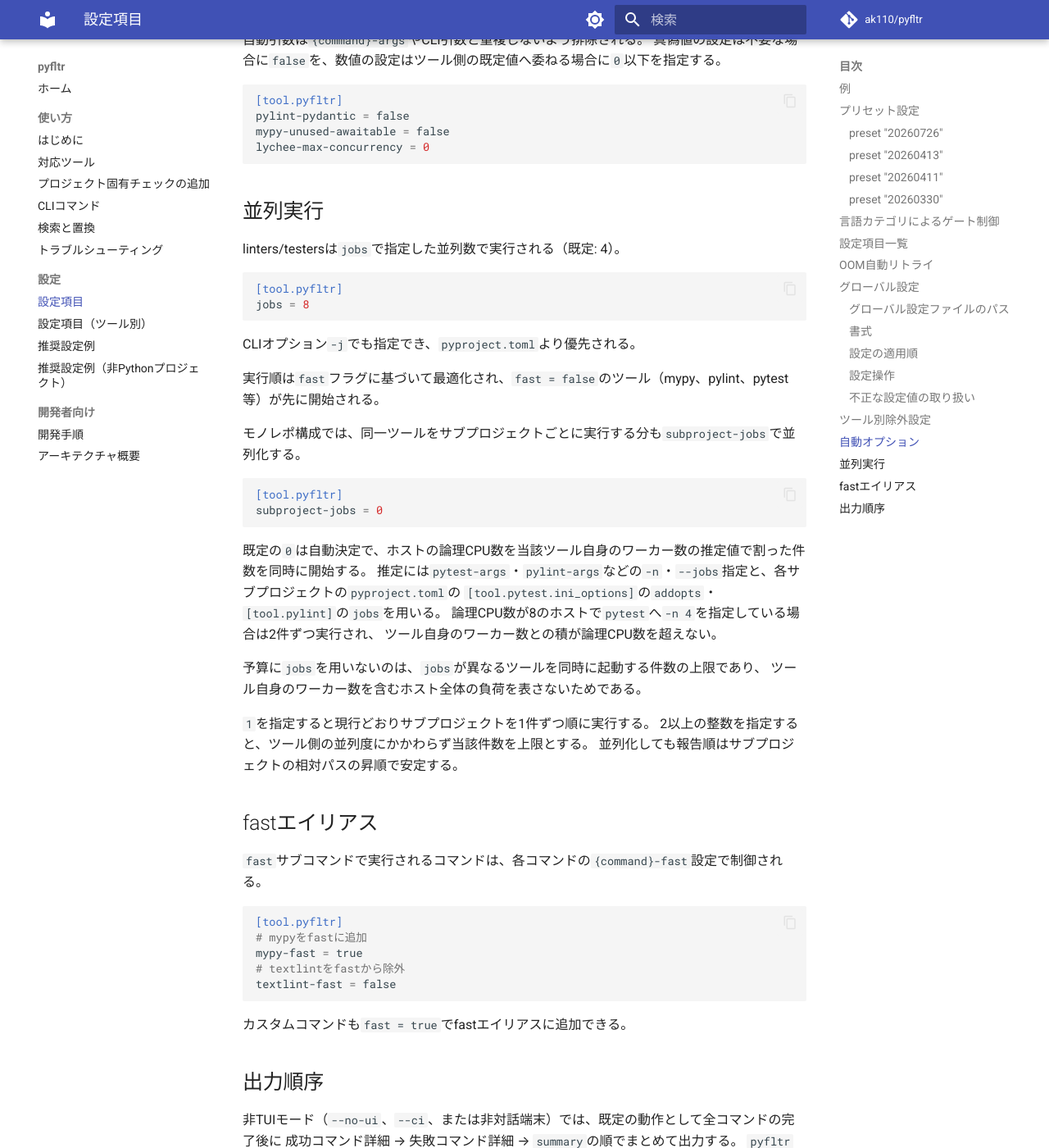
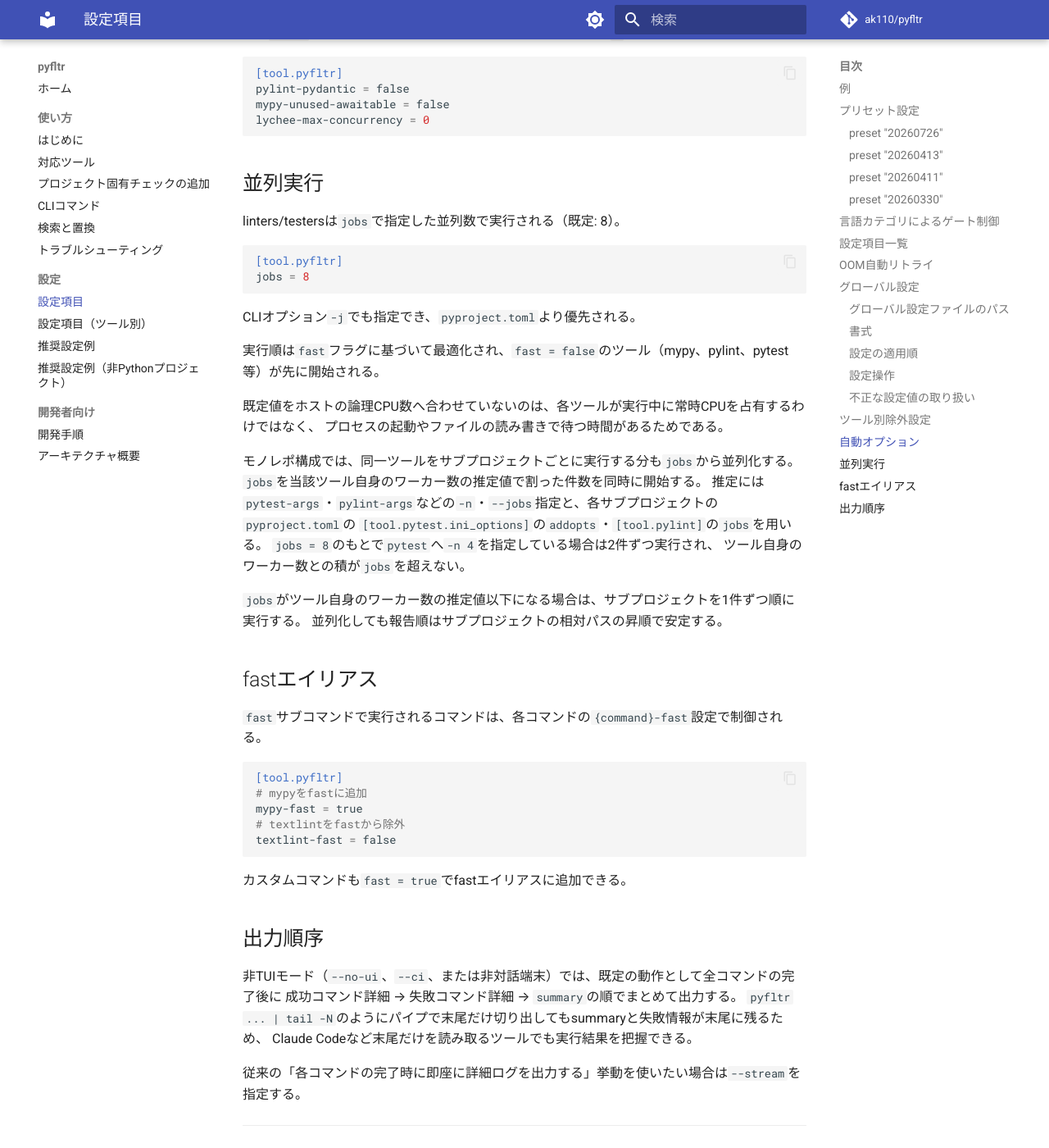
Before and after one commit to ak110/pyfltr, an MkDocs documentation site: the page built from docs/guide/configuration.md, in a window 1280 px wide and 1400 px high, scrolled down 9521 px. Shown: the whole window at 82% size. Built offline with MkDocs 1.6.1 and Material for MkDocs 9.7.7, drawn with Linux system fonts in a browser that asks for light colours; comment, search, counter and statistics services are not loaded; some of the changed text lies outside the part shown.

Commit message:
refactor!: 並列数の指定をjobsへ一本化して既定値を8にする
サブプロジェクト単位の並列度を別の設定へ分けていたため、利用者が並列数を2箇所で調整する状態になっていた。
専用の設定を撤去し、サブプロジェクトの同時実行数を`jobs`と各ツール自身のワーカー数の推定から導く形へ変更した。
あわせて`jobs`の既定値を4から8へ引き上げた。
各ツールは実行中に常時CPUを占有するわけではないため、同時起動の件数を論理CPU数へ厳密に合わせていない。

Co-Authored-By: Claude Opus 5 (1M context) <noreply@anthropic.com>
Claude-Session: https://claude.ai/code/session_01WDYRcMESHVXfvWwivho6Bu

````diff
--- a/docs/guide/configuration.md
+++ b/docs/guide/configuration.md
@@ -174,8 +174,7 @@ pyfltr config list --all
 - pylint-pydantic : pylint実行時に`--load-plugins=pylint_pydantic`を自動追加するか（既定: `true`、後述）
 - mypy-unused-awaitable : mypy実行時に`--enable-error-code=unused-awaitable`を自動追加するか（既定: `true`、後述）
 - lychee-max-concurrency : lychee実行時の同時接続数（既定: `4`。`0`以下でlychee既定値へ委ねる、後述）
-- jobs : linters/testersの最大並列数（既定: 4。CLIの`-j`オプションでも指定可能）
-- subproject-jobs : モノレポ検出時に同一ツールのサブプロジェクト実行を同時に開始する件数の上限（既定: 0 = 自動決定。CLIの`--subproject-jobs`オプションでも指定可能）
+- jobs : linters/testersの最大並列数（既定: 8。CLIの`-j`オプションでも指定可能）。モノレポ検出時は同一ツールのサブプロジェクト実行を同時に開始する件数の算出にも使われる
 - command-timeout : コマンド単体のタイムアウト秒数のグローバル既定値（既定: 600秒。0で無効化）
 - {command}-timeout : per-toolのタイムアウト秒数。未指定時は`command-timeout`のグローバル値にフォールバックする。
   正の秒数を指定すると当該コマンドのみその値で上書きし、`0`を指定すると当該コマンドのtimeoutのみ無効化する。
@@ -337,7 +336,7 @@ lychee-max-concurrency = 0
 
 ## 並列実行
 
-linters/testersは`jobs`で指定した並列数で実行される（既定: 4）。
+linters/testersは`jobs`で指定した並列数で実行される（既定: 8）。
 
 ```toml
 [tool.pyfltr]
@@ -348,24 +347,17 @@ CLIオプション`-j`でも指定でき、`pyproject.toml`より優先される
 
 実行順は`fast`フラグに基づいて最適化され、`fast = false`のツール（mypy、pylint、pytest等）が先に開始される。
 
-モノレポ構成では、同一ツールをサブプロジェクトごとに実行する分も`subproject-jobs`で並列化する。
+既定値をホストの論理CPU数へ合わせていないのは、各ツールが実行中に常時CPUを占有するわけではなく、
+プロセスの起動やファイルの読み書きで待つ時間があるためである。
 
-```toml
-[tool.pyfltr]
-subproject-jobs = 0
-```
-
-既定の`0`は自動決定で、ホストの論理CPU数を当該ツール自身のワーカー数の推定値で割った件数を同時に開始する。
+モノレポ構成では、同一ツールをサブプロジェクトごとに実行する分も`jobs`から並列化する。
+`jobs`を当該ツール自身のワーカー数の推定値で割った件数を同時に開始する。
 推定には`pytest-args`・`pylint-args`などの`-n`・`--jobs`指定と、各サブプロジェクトの`pyproject.toml`の
 `[tool.pytest.ini_options]`の`addopts`・`[tool.pylint]`の`jobs`を用いる。
-論理CPU数が8のホストで`pytest`へ`-n 4`を指定している場合は2件ずつ実行され、
-ツール自身のワーカー数との積が論理CPU数を超えない。
+`jobs = 8`のもとで`pytest`へ`-n 4`を指定している場合は2件ずつ実行され、
+ツール自身のワーカー数との積が`jobs`を超えない。
 
-予算に`jobs`を用いないのは、`jobs`が異なるツールを同時に起動する件数の上限であり、
-ツール自身のワーカー数を含むホスト全体の負荷を表さないためである。
-
-`1`を指定すると現行どおりサブプロジェクトを1件ずつ順に実行する。
-2以上の整数を指定すると、ツール側の並列度にかかわらず当該件数を上限とする。
+`jobs`がツール自身のワーカー数の推定値以下になる場合は、サブプロジェクトを1件ずつ順に実行する。
 並列化しても報告順はサブプロジェクトの相対パスの昇順で安定する。
 
 ## fastエイリアス
````
Also changed, not shown: docs/guide/usage.md (+3 -4 lines), 8 other files.
